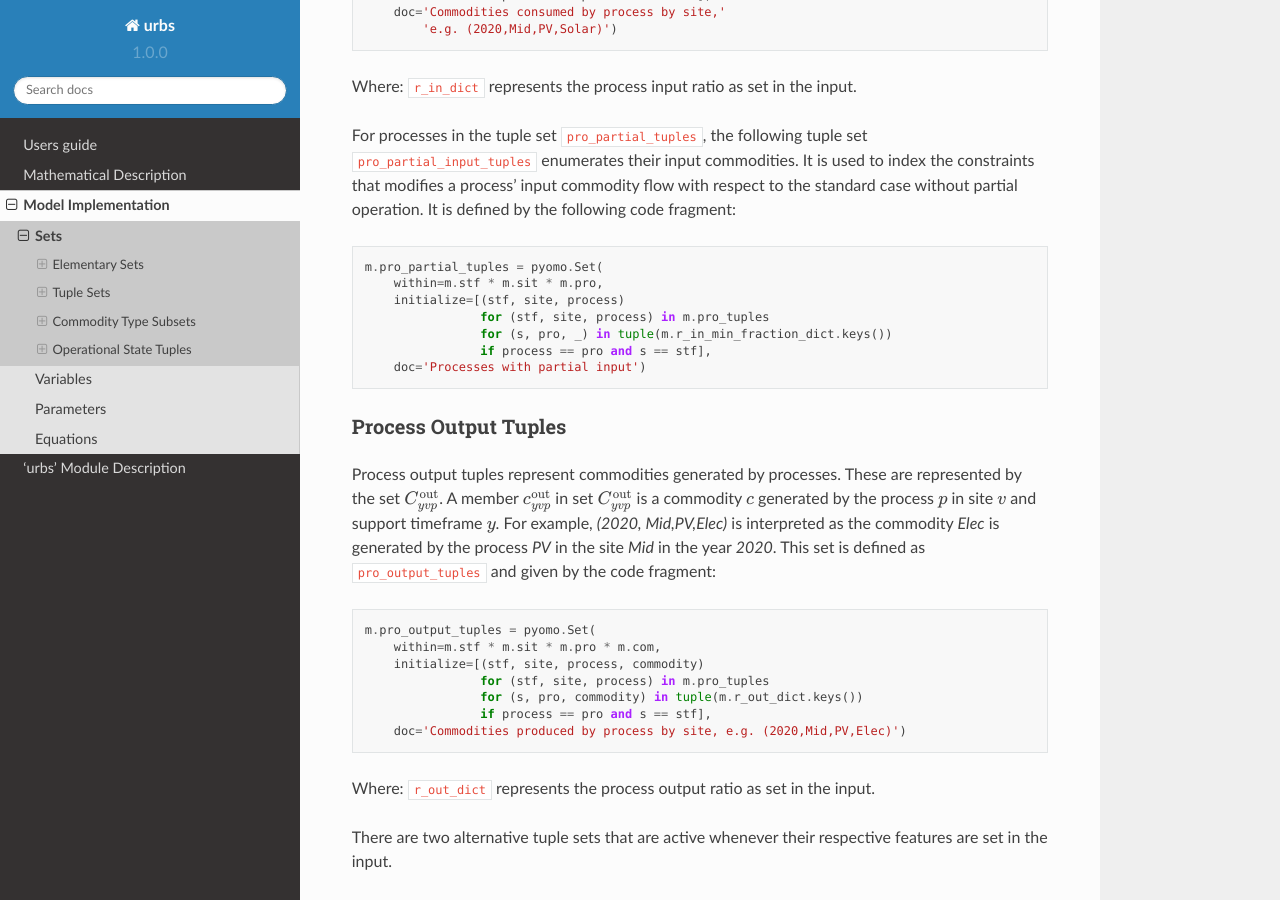
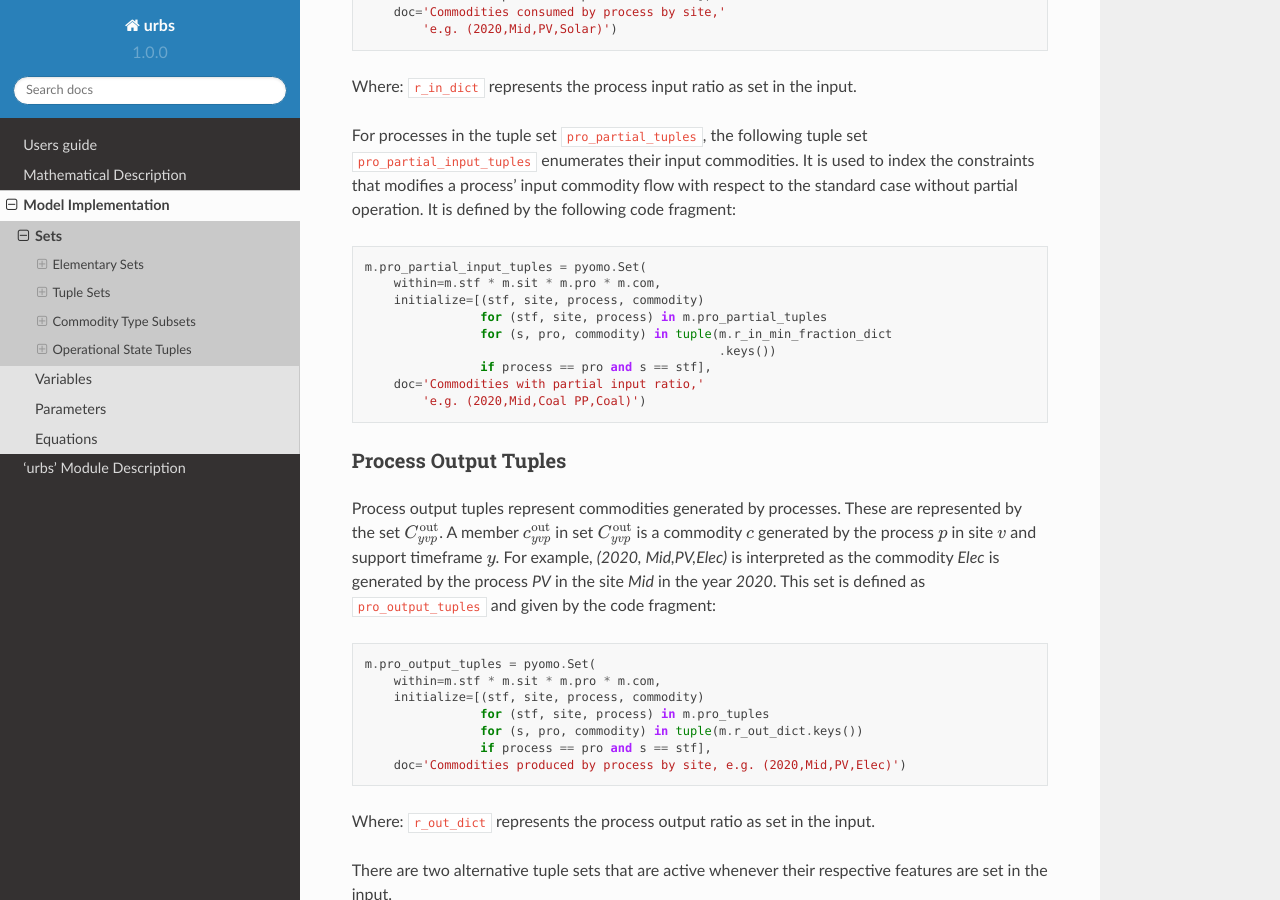
Before and after one commit to tum-ens/urbs, a Sphinx documentation site: the page built from doc/implementdoc/sets.rst, in a window 1280 px wide and 900 px high, scrolled down 9816 px. Built offline with Sphinx 7.4.7 and the Read the Docs theme 2.0.0, drawn with Linux system fonts in a browser that asks for light colours.

Commit message:
Error correction.

```diff
--- a/doc/implementdoc/sets.rst
+++ b/doc/implementdoc/sets.rst
@@ -532,13 +532,15 @@ following code fragment:
 
 ::
 
-    m.pro_partial_tuples = pyomo.Set(
-        within=m.stf * m.sit * m.pro,
-        initialize=[(stf, site, process)
-                    for (stf, site, process) in m.pro_tuples
-                    for (s, pro, _) in tuple(m.r_in_min_fraction_dict.keys())
+    m.pro_partial_input_tuples = pyomo.Set(
+        within=m.stf * m.sit * m.pro * m.com,
+        initialize=[(stf, site, process, commodity)
+                    for (stf, site, process) in m.pro_partial_tuples
+                    for (s, pro, commodity) in tuple(m.r_in_min_fraction_dict
+                                                     .keys())
                     if process == pro and s == stf],
-        doc='Processes with partial input')
+        doc='Commodities with partial input ratio,'
+            'e.g. (2020,Mid,Coal PP,Coal)')
 
 
 Process Output Tuples
--- a/doc/theorydoc/intertemp_prob.rst
+++ b/doc/theorydoc/intertemp_prob.rst
@@ -179,7 +179,7 @@ subset of processes that are already installed in the first modeled year
 If :math:`y_j` is the last modeled year, :math:`y_{j+1}` stands for the end of
 the model horizon. The set :math:`O_{\text{inst}}` can be found in the model implementation as :ref:`initially-installed-units`.
 This is the set of units, that are already installed in the beginning of the model.
-The set :math:`O` describes the set of those units, that are installed during the model and its implementation can be found at :ref:`installation-in-earlier`
+The set :math:`O` describes the set of those units, that are installed during the model and its implementation can be found at :ref:`installation-in-earlier`.
 
 With these two sets the installed process capacity in a given year is then
 given by:
```
